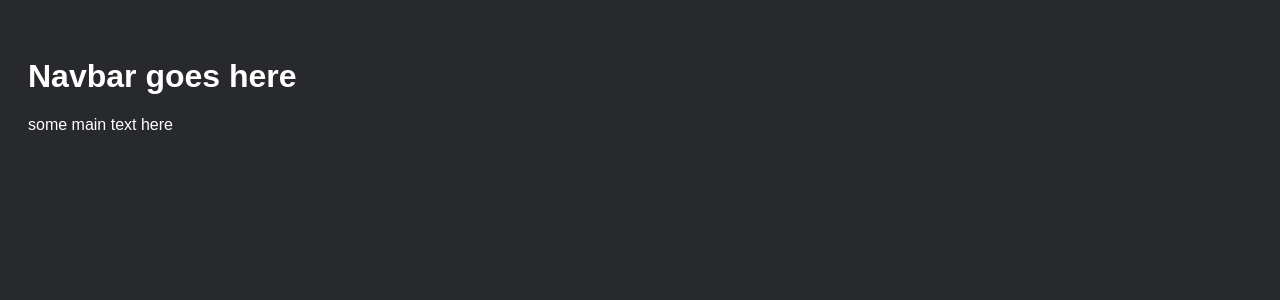
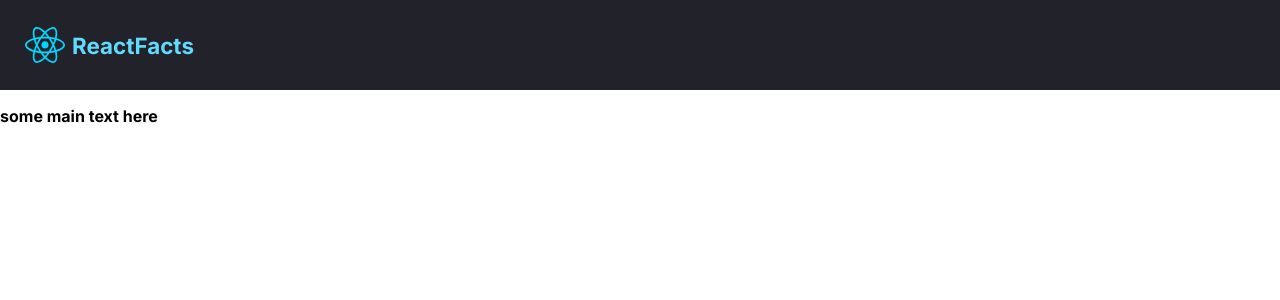
Before and after one commit to abdirashidexe/react-project-pcv2, a React (Vite) app: page / in a window 1280 px wide. Shown: the top 300 px of the page. Built offline with nearby package versions, Linux system fonts and the light colour scheme.

Commit message:
navbar styled

```diff
--- a/src/Components/Navbar.jsx
+++ b/src/Components/Navbar.jsx
@@ -1,5 +1,12 @@
+import reactLogo from '../assets/react.svg';
+
 export default function Navbar() {
     return(
-        <h1>Navbar goes here</h1>
+        <header>
+            <nav>
+                <img src={reactLogo} alt="React logo"/>
+                <span>ReactFacts</span>
+            </nav>
+        </header>
     )
 }
--- a/src/index.css
+++ b/src/index.css
@@ -1,31 +1,31 @@
-body {
-    padding: 20px;
-    font-family: Arial, Helvetica, sans-serif;
-    background: #27292c;
-    color: white;
+* {
+    box-sizing: border-box;
 }
 
-h1 {
-    margin-top: 30px;
+body {
+    margin: 0;
+    font-family: Inter, sans-serif;
+    font-weight: bolder;
 }
 
-.myHeader
-{
+header {
+    height: 90px;
+    background-color: #21222A;
+    padding: 30px 25px
+}
+
+nav {
     display: flex;
     align-items: center;
-    justify-content: space-between;
+    height: 100%;
 }
 
-.nav-list {
-    list-style: none;
-    display:flex;
+nav > img {
+    width: 40px;
+    margin-right: 7px;
 }
 
-.nav-list-item {
-    margin-left: 10px;
-    font-size: 1.1rem;
+nav > span {
+    color: #61dafb;
+    font-size: 1.4rem;
 }
-
-.myLogo {
-    width: 55px;
-}
```
